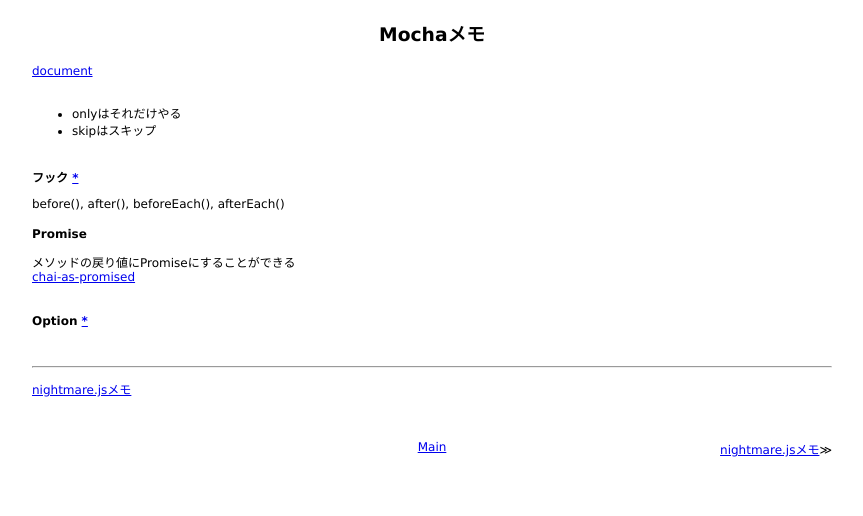
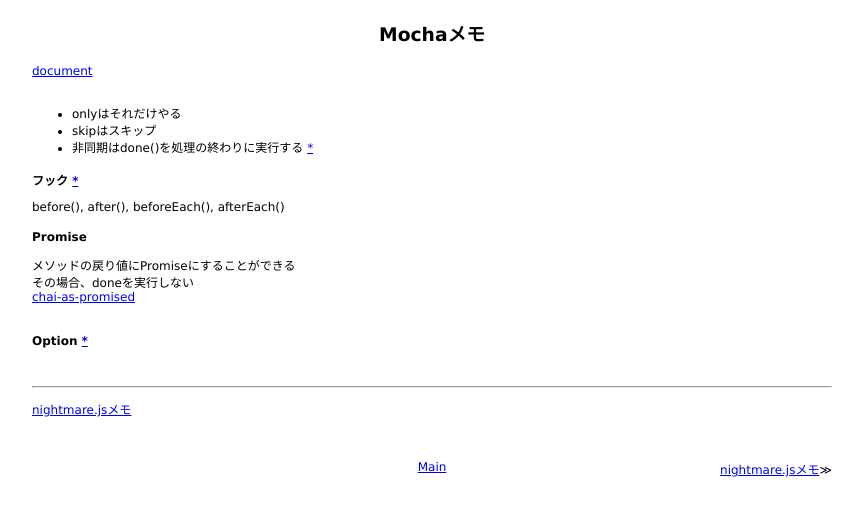
Before and after one commit to 38elements/38elements.github.com, a Jekyll site: the page built from _posts/2016-09-24-mocha.md, in a window 1280 px wide. Shown: the top 516 px of the page, without its empty margins (208-1071 px from the left). Built offline with Jekyll 4.4.1, drawn with Linux system fonts in a browser that asks for light colours.

Commit message:
Update 2016-09-24-mocha.md

```diff
--- a/_posts/2016-09-24-mocha.md
+++ b/_posts/2016-09-24-mocha.md
@@ -7,6 +7,7 @@ title: Mochaメモ
 
 * onlyはそれだけやる
 * skipはスキップ
+* 非同期はdone()を処理の終わりに実行する [\*](https://mochajs.org/#asynchronous-code)
 <br>
 
 #### フック [\*](https://mochajs.org/#hooks)
@@ -15,6 +16,7 @@ before(), after(), beforeEach(), afterEach()
 
 #### Promise
 メソッドの戻り値にPromiseにすることができる
+その場合、doneを実行しない
 [chai-as-promised](https://github.com/domenic/chai-as-promised)
 <br>
 
```
